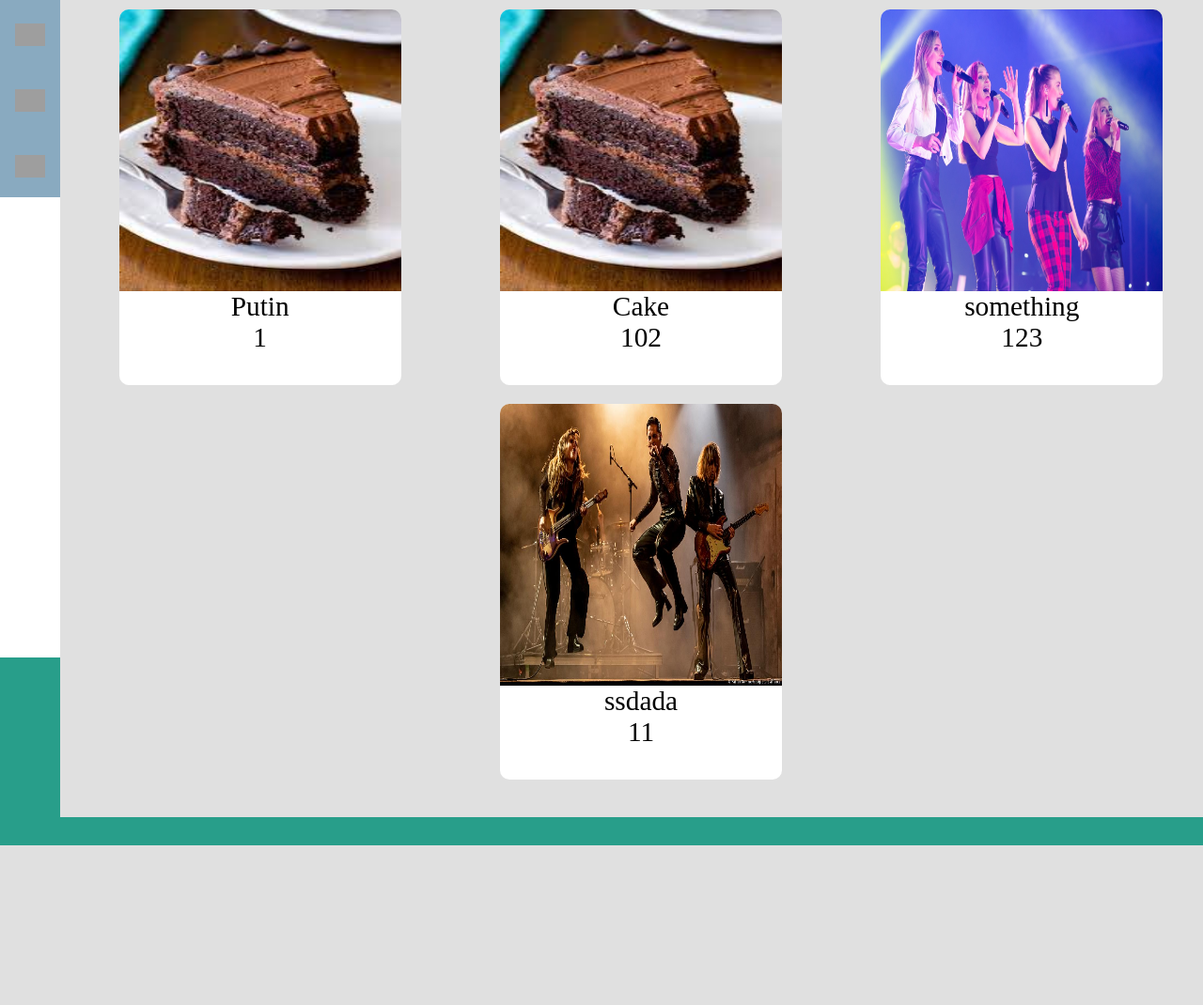
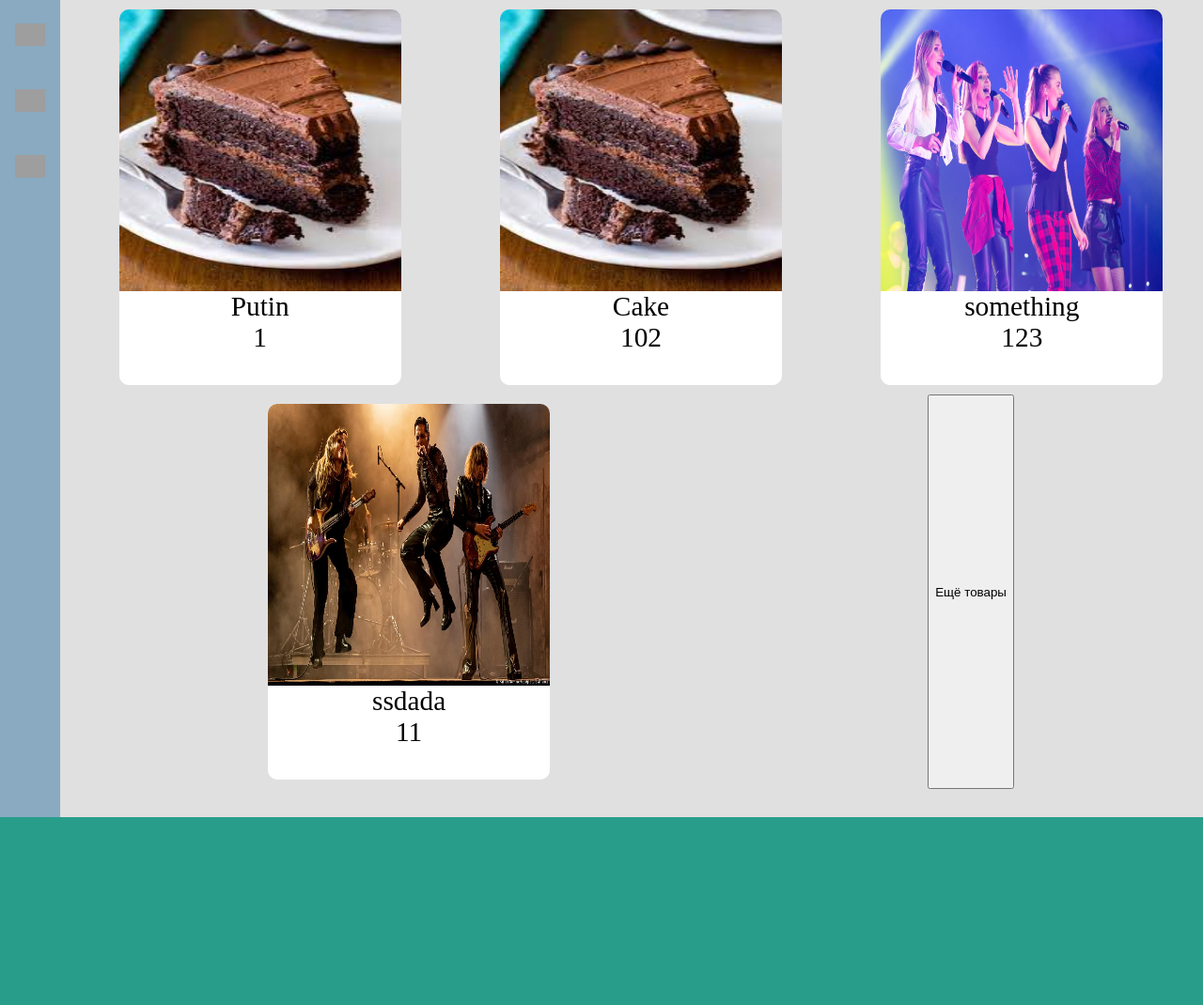
Before and after one commit to Shcherbyna-Nazar/treasure, a Django app: page / in a window 1280 px wide. Shown: the part 100-1170 px from the top of the page at 94% size. Before the commit the page ends 1000 px from the top, so only its background shows below. Run offline with Django 4.2, Linux system fonts and the light colour scheme; data comes from the database, SQL or seed files in the repository; both versions use the stored data as it was after the commit; grey boxes are pictures that could not be loaded.

Commit message:
egoru na obrabotku otpravil

```diff
--- a/FNM/main/templates/main/index.html
+++ b/FNM/main/templates/main/index.html
@@ -7,13 +7,16 @@
 
 <div class="header"></div>
 <div class="main">
-    <div class="field">
+    <div class="field" id="field">
         {% for product in products %}
         <a href="{% url 'tank1' product.id %}"><div class="card">
             <div class="card-movie"><img src="{{product.product_photo.url}}" alt="Мега ебейший танк" height="300" width="600"></div>
             <div class="card-text">{{product.name}}<div class="price">{{product.price}}</div></div>
         </div></a>
         {% endfor %}
+        <button type="submit" class="btn btn-outline-success" id="get-more-button"
+        cur_url="{% url 'home' %}">Ещё товары</button>
+
     </div>
 <div class="menu">
     <div class="fix">
--- a/FNM/main/views.py
+++ b/FNM/main/views.py
@@ -1,3 +1,8 @@
+import json
+
+from django.core import serializers
+from django.forms import model_to_dict
+from django.http import JsonResponse
 from django.shortcuts import render, get_object_or_404, redirect
 from django.conf import settings
 from products.cart import Cart
@@ -5,11 +10,20 @@ from .models import Product
 from django.contrib.auth.models import User
 
 
+def is_ajax(request):
+    return request.META.get('HTTP_X_REQUESTED_WITH') == 'XMLHttpRequest'
+
+
 # Create your views here.
 def home(request):
-    cart = Cart(request)
-    total = cart.get_total_price()
+    if is_ajax(request):
+        products = Product.objects.all()
+        data = serializers.serialize('json', products, fields=("name", "price", "description", "product_photo"))
+        return JsonResponse({'new_product': data}, status=200)
+    else:
+        cart = Cart(request)
+        total = cart.get_total_price()
 
-    products = Product.objects.all()
-    context = {'products': products, 'cart': cart, 'total': total}
-    return render(request, 'main/index.html', context)
+        products = Product.objects.all()
+        context = {'products': products, 'cart': cart, 'total': total}
+        return render(request, 'main/index.html', context)
--- a/FNM/static/JS/script.js
+++ b/FNM/static/JS/script.js
@@ -69,8 +69,7 @@ $(".move").click(function(){
     else{
         $(".navigation_cart").css("margin-top", "-40px")
         resize();
-<<<<<<< HEAD
-=======
+
     }
 })
 $(".checkpass").click(function(){
@@ -81,7 +80,6 @@ $(".checkpass").click(function(){
     else{
         $(".pass input").attr("type", "text");
         $(".checkpass img").attr("src", "https://cdn-icons.flaticon.com/png/512/2455/premium/2455761.png?token=exp=1646905483~hmac=6f4b3b61a09d640af08cb2c08b79b2a0");
->>>>>>> yehor
     }
 
 })
@@ -103,3 +101,24 @@ $(document).on("click", ".edit-button", function(){
 $(".value").hover(function(){
     $(this).children('.edit').toggle();
 })
+
+$(document).ready(function(){
+
+    $("#get-more-button").click(function(){
+        var url = $("get-more-button").data("cur_url");
+
+        $.ajax({
+            url: url,
+            type: 'GET',
+            success:function(response){
+
+                response.forEach(element => {
+
+        });
+
+            }
+
+        })
+    })
+
+})
```
Also changed, not shown: FNM/db.sqlite3. Lines whose indentation alone changed are shown as unchanged.
